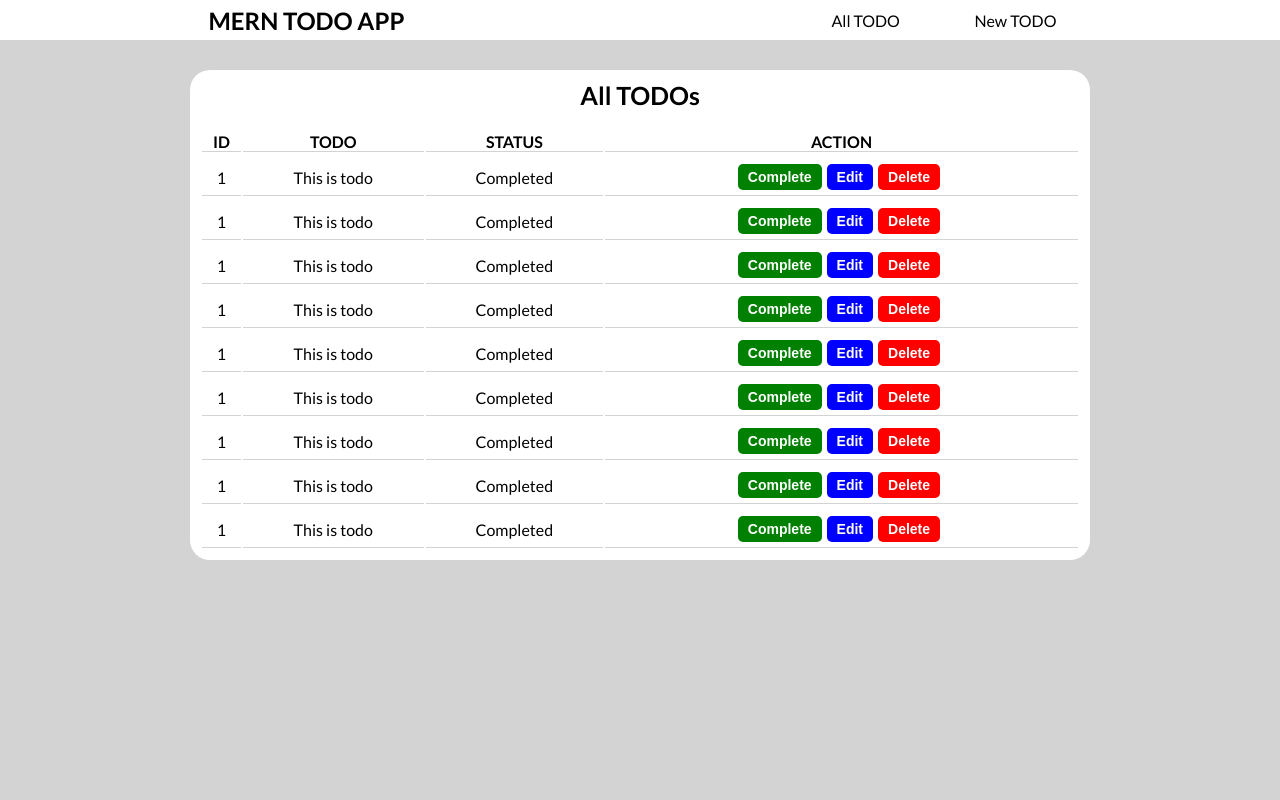
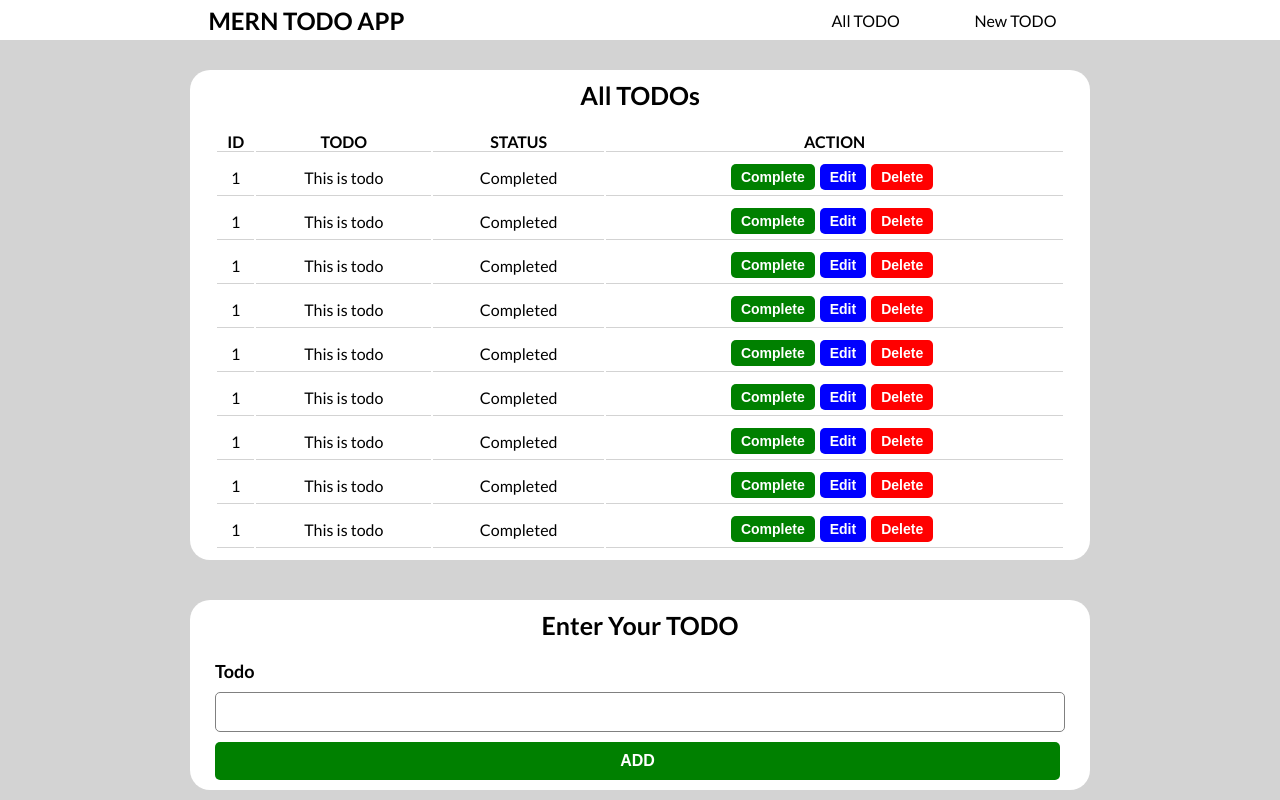
Before and after one commit to waleedrehman31/MERN-APPs, a React (Create React App) app in the folder TODO APP/client/: page / in a window 1280 px wide. Built offline with nearby package versions, Linux system fonts and the light colour scheme; the HTML template or start-up script is replaced by a standard one.

Commit message:
Create Todo form

```diff
--- a/TODO APP/client/src/App.js
+++ b/TODO APP/client/src/App.js
@@ -4,12 +4,14 @@ import Todos from "./components/todolist/Todos";
 
 // Import default css
 import "./app.css";
+import TodoForm from "./components/todoform/TodoForm";
 
 function App() {
 	return (
 		<div>
-				<Navbar />
-				<Todos />
+			<Navbar />
+			<Todos />
+			<TodoForm />
 		</div>
 	);
 }
--- a/TODO APP/client/src/components/todoform/TodoForm.jsx
+++ b/TODO APP/client/src/components/todoform/TodoForm.jsx
@@ -0,0 +1,19 @@
+import React from "react";
+import "./todoform.css";
+
+function TodoForm() {
+	return (
+		<div className="body-background container">
+			<div className="card container">
+				<div className="card-title">Enter Your TODO</div>
+				<form action="">
+					<label htmlFor="todo">Todo</label>
+					<input type="text" name="todo" id="todo" />
+					<button className="add-button">ADD</button>
+				</form>
+			</div>
+		</div>
+	);
+}
+
+export default TodoForm;
--- a/TODO APP/client/src/components/todoform/todoform.css
+++ b/TODO APP/client/src/components/todoform/todoform.css
@@ -0,0 +1,63 @@
+.container {
+	max-width: 1140px;
+	margin: 0 auto;
+	padding: 10px 25px;
+}
+
+.card {
+	margin-top: 20px;
+	background-color: white;
+	width: 900px;
+	border-radius: 20px;
+}
+
+.card-title {
+	display: flex;
+	justify-content: center;
+	width: 100%;
+	font-weight: bold;
+	font-size: 25px;
+	margin-bottom: 20px;
+}
+
+form {
+	display: flex;
+	flex-direction: column;
+}
+
+form label {
+	font-size: 18px;
+	font-weight: bold;
+}
+
+form input {
+	padding: 10px;
+	font-size: 16px;
+	outline: none;
+	margin: 10px 0px;
+	border: 1px solid gray;
+	border-radius: 5px;
+}
+
+button {
+	padding: 5px 10px;
+	margin-right: 5px;
+	outline: none;
+	border: none;
+	cursor: pointer;
+	border-radius: 5px;
+	font-weight: bold;
+	font-size: 14px;
+}
+
+.add-button {
+	font-size: 16px;
+	padding: 10px 0px;
+	color: white;
+	background-color: green;
+}
+
+.add-button:hover {
+	background-color: lightgreen;
+	color: black;
+}
```
